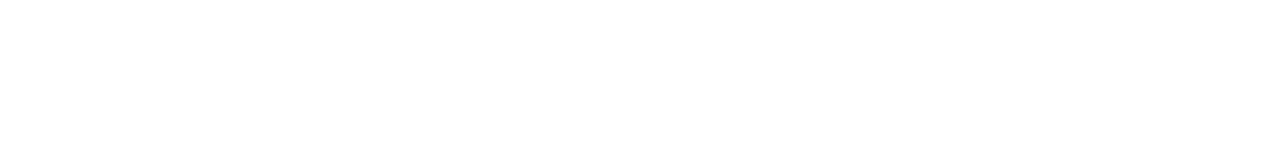
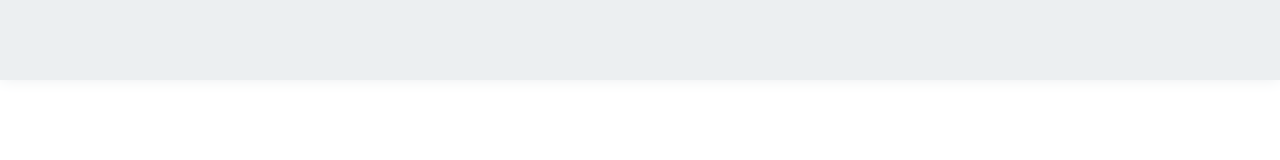
Before and after one commit to luishenriqueturani/DataCards, a plain HTML site: page pages/index.html in a window 1280 px wide. Drawn offline with Linux system fonts and the light colour scheme.

Commit message:
Começo do estilo
Importada a fonte e começado a trabalhar no estilo

```diff
--- a/css/styles.css
+++ b/css/styles.css
@@ -1 +1,106 @@
 @charset "UTF-8";
+
+/* RESET */
+*{
+    box-sizing: border-box;
+    color: #000000;
+    list-style: none;
+    text-decoration: none;
+    margin: 0;
+    outline: none;
+}
+
+*:hover{
+    color: #000000;
+    text-decoration: none;
+    outline: none;
+}
+*:focus{
+    color: #000000;
+    text-decoration: none;
+    outline: none;
+}
+
+body{
+    height: 100vh;
+    width: 100vw;
+}
+
+/* FIM RESET */
+
+/* DEFINIÇÕES INICIAIS */
+
+@font-face {
+    font-family: 'Ubuntu';
+    font-style: normal;
+    font-weight: 400;
+    src: url('../fonts/Ubuntu-Regular.ttf');
+}
+@font-face {
+    font-family: 'Ubuntu';
+    font-style: italic;
+    font-weight: 400;
+    src: url('../fonts/Ubuntu-Italic.ttf');
+}
+@font-face {
+    font-family: 'Ubuntu';
+    font-style: normal;
+    font-weight: 700;
+    src: url('../fonts/Ubuntu-Bold.ttf');
+}
+@font-face {
+    font-family: 'Ubuntu';
+    font-style: italic;
+    font-weight: 700;
+    src: url('../fonts/Ubuntu-BoldItalic.ttf');
+}
+@font-face {
+    font-family: 'Ubuntu';
+    font-style: normal;
+    font-weight: 300;
+    src: url('../fonts/Ubuntu-Light.ttf');
+}
+@font-face {
+    font-family: 'Ubuntu';
+    font-style: italic;
+    font-weight: 300;
+    src: url('../fonts/Ubuntu-LightItalic.ttf');
+}
+@font-face {
+    font-family: 'Ubuntu';
+    font-style: normal;
+    font-weight: 500;
+    src: url('../fonts/Ubuntu-Medium.ttf');
+}
+@font-face {
+    font-family: 'Ubuntu';
+    font-style: normal;
+    font-weight: 500;
+    src: url('../fonts/Ubuntu-MediumItalic.ttf');
+}
+
+:root{
+    --roxo: #7026D8;
+    --azul: #2634d8;
+    --rosa: #c926d8;
+    --verde-claro: #8ed826;
+    --vermelho: #E53935;
+    --vermelho-claro: #EF5350;
+    --dark: #212121;
+    --cinza: #BDBDBD;
+    --cinza-claro: #ECEFF1;
+}
+
+/* ELEMENTOS */
+body{
+    font-family: 'Ubuntu';
+}
+
+header{
+    height: 80px;
+    width: 100%;
+    background-color: var(--cinza-claro);
+    box-shadow: 0px 0px 15px var(--cinza-claro);
+    display: flex;
+    justify-content: center;
+}
--- a/pages/index.html
+++ b/pages/index.html
@@ -12,7 +12,15 @@
 </head>
 <body>
 
+    <header>
+        <nav></nav>
+    </header>
 
+    <main>
+
+
+
+    </main>
 
 
     <!-- js -->
```
Also changed, not shown: fonts/Ubuntu-Bold.ttf (added), fonts/Ubuntu-BoldItalic.ttf (added), fonts/Ubuntu-Italic.ttf (added), fonts/Ubuntu-Light.ttf (added), fonts/Ubuntu-LightItalic.ttf (added), fonts/Ubuntu-Medium.ttf (added), fonts/Ubuntu-MediumItalic.ttf (added), fonts/Ubuntu-Regular.ttf (added).
